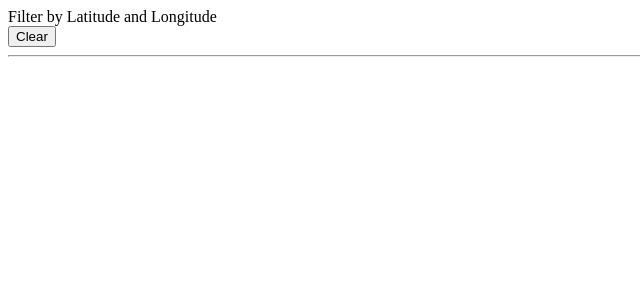
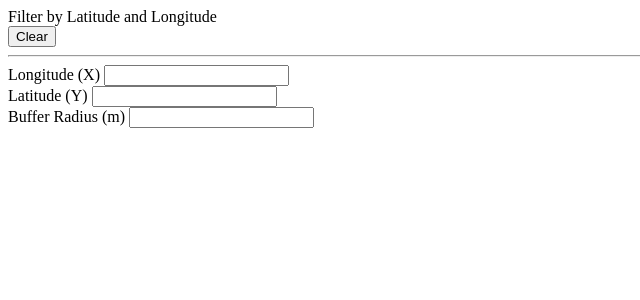
Before and after one commit to HistoricEngland/mariner-proj, a Django app: template mariner_proj/templates/views/components/search/latlong-filter.htm in a window 1280 px wide. Shown: the top 300 px of the page, without its empty margins (0-640 px from the left). Run offline with Django 3.2, Linux system fonts and the light colour scheme; the template is opened without the code that fills it, so the values that code supplies are empty; parts of the project's set-up code (start-up, migrations or seed data) failed here and were passed over.

Commit message:
Add validation and error handling for LatLong filter inputs

```diff
--- a/mariner_proj/templates/views/components/search/latlong-filter.htm
+++ b/mariner_proj/templates/views/components/search/latlong-filter.htm
@@ -14,4 +14,33 @@
         </div>
     </div>
     <hr class="title-underline">
+
+    <div class="latlong-filter">
+        <div class="latlong-filter-field">
+            <label class="search-label" for="latlong-filter-longitude">{% trans "Longitude (X)" %}</label>
+            <input id="latlong-filter-longitude" class="form-control input-md" type="text" inputmode="decimal"
+                aria-describedby="latlong-filter-longitude-error" aria-required="true"
+                data-bind="textInput: filter.longitude, attr: {'aria-invalid': !!longitudeError()}">
+            <span id="latlong-filter-longitude-error" class="text-danger text-sm" role="alert"
+                data-bind="text: longitudeError"></span>
+        </div>
+
+        <div class="latlong-filter-field">
+            <label class="search-label" for="latlong-filter-latitude">{% trans "Latitude (Y)" %}</label>
+            <input id="latlong-filter-latitude" class="form-control input-md" type="text" inputmode="decimal"
+                aria-describedby="latlong-filter-latitude-error" aria-required="true"
+                data-bind="textInput: filter.latitude, attr: {'aria-invalid': !!latitudeError()}">
+            <span id="latlong-filter-latitude-error" class="text-danger text-sm" role="alert"
+                data-bind="text: latitudeError"></span>
+        </div>
+
+        <div class="latlong-filter-field">
+            <label class="search-label" for="latlong-filter-buffer">{% trans "Buffer Radius (m)" %}</label>
+            <input id="latlong-filter-buffer" class="form-control input-md" type="text" inputmode="decimal"
+                aria-describedby="latlong-filter-buffer-error"
+                data-bind="textInput: filter.buffer, attr: {'aria-invalid': !!bufferError()}">
+            <span id="latlong-filter-buffer-error" class="text-danger text-sm" role="alert"
+                data-bind="text: bufferError"></span>
+        </div>
+    </div>
 </div>
```
Also changed, not shown: mariner_proj/media/js/views/components/search/latlong-filter.js (+39 -1 lines).
